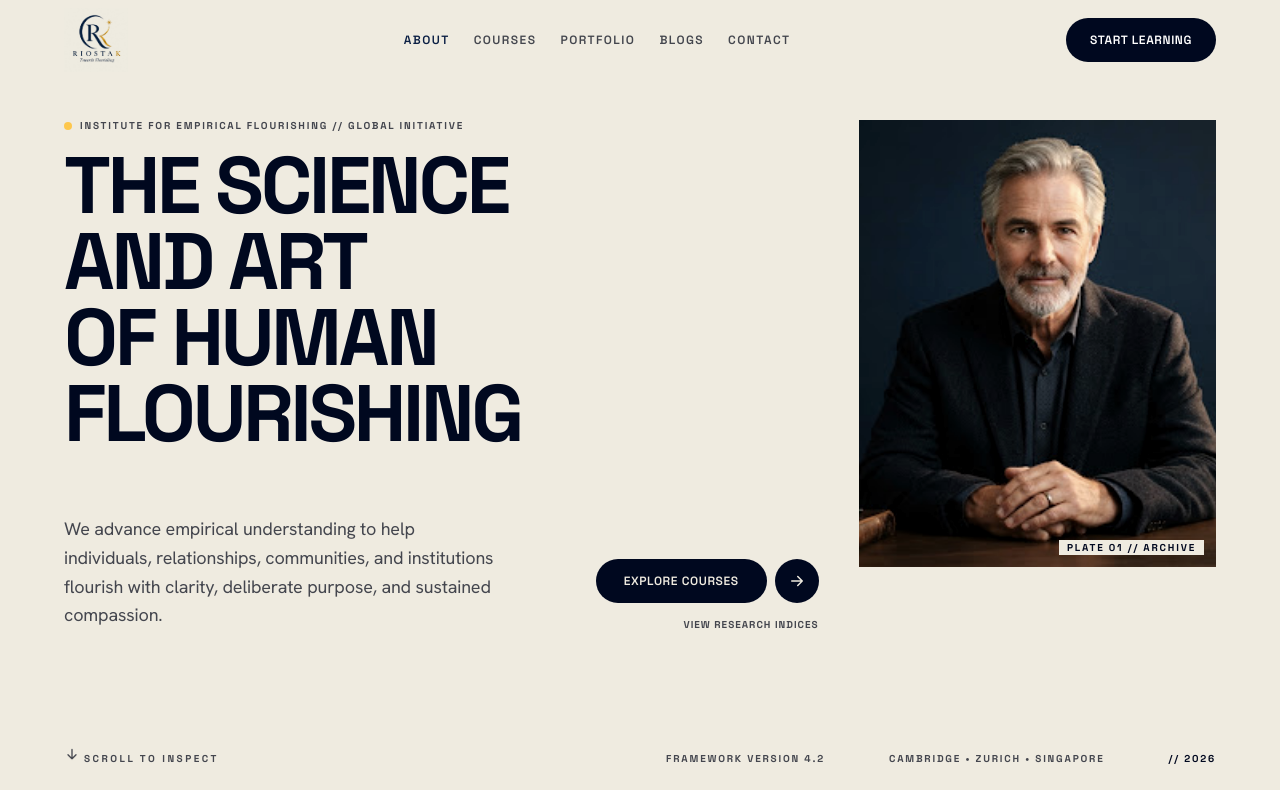
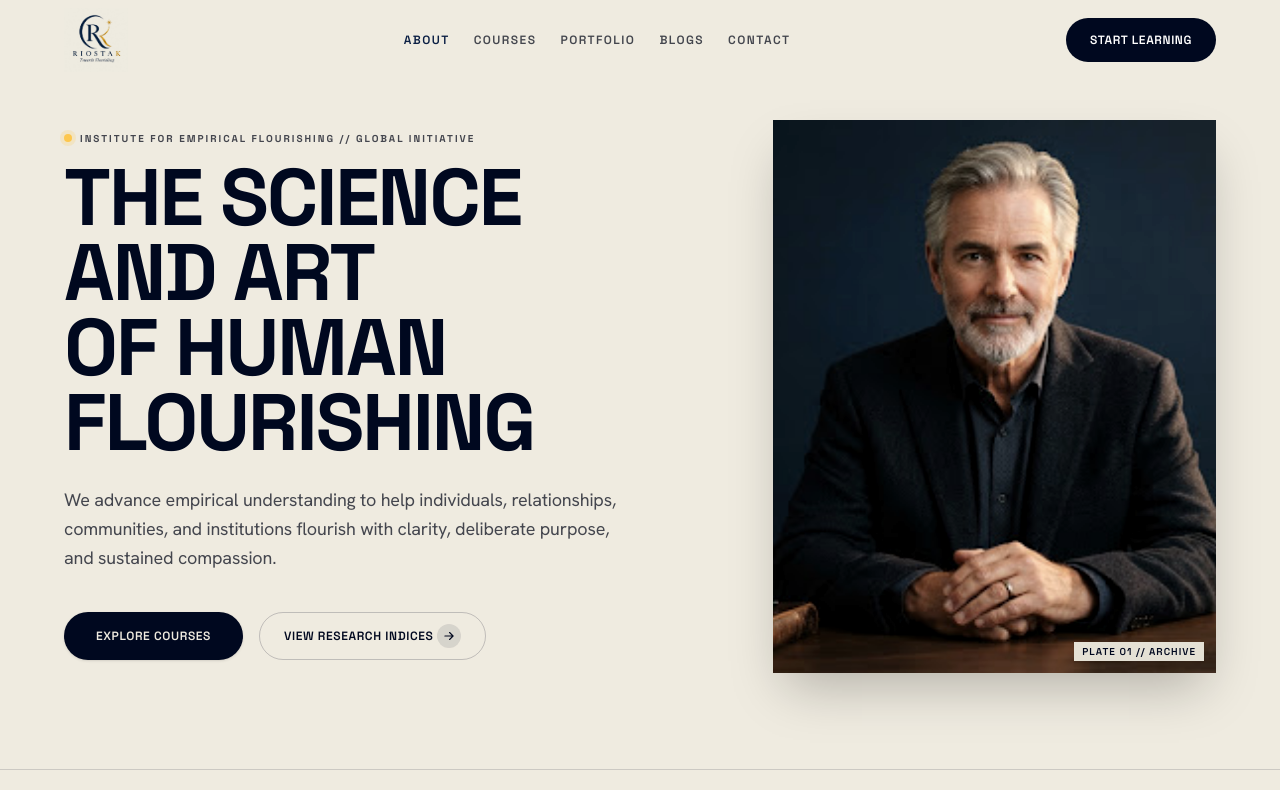
Before and after one commit to dariogeorge21/riostak, a Next.js app: page / in a window 1280 px wide. Shown: the top 790 px of the page. Built offline with nearby package versions, Linux system fonts and the light colour scheme.

Commit message:
feat: enhance Hero component layout with improved grid alignment and updated documentation

```diff
--- a/components/landingPage/Hero.tsx
+++ b/components/landingPage/Hero.tsx
@@ -2,20 +2,28 @@ import Image from "next/image";
 import Link from "next/link";
 import { ArrowDownwardIcon, ArrowForwardIcon } from "../Icons";
 
-/** Landing page hero: monumental headline, primary CTAs and portrait plate. */
+/** Landing page hero: monumental headline, primary CTAs, portrait plate, and full-width ticker. */
 export default function Hero() {
   return (
-    <section className="relative mx-auto w-full max-w-7xl overflow-hidden px-margin pb-space-3xl pt-space-xl lg:px-margin-desktop">
-      <div className="grid grid-cols-1 items-start gap-gutter-desktop lg:grid-cols-12">
-        <div className="z-10 flex flex-col justify-between lg:col-span-8">
+    <section className="relative w-full pt-space-xl">
+      {/* Hero Main Grid: Centered Wide Editorial Container */}
+      <div className="mx-auto w-full max-w-screen-2xl px-margin lg:px-margin-desktop">
+        <div className="grid grid-cols-1 items-center gap-gutter-desktop lg:grid-cols-12 xl:gap-16">
+          {/* Left Column: Eyebrow, Monumental Headline, Narrative & Actions */}
+          <div className="z-10 flex flex-col lg:col-span-7">
+            {/* Eyebrow badge */}
             <div className="mb-space-md flex items-center gap-space-sm">
-            <span aria-hidden="true" className="h-2 w-2 rounded-full bg-secondary-container" />
-            <p className="font-display text-label-xs uppercase text-on-surface-variant">
+              <span
+                aria-hidden="true"
+                className="h-2 w-2 rounded-full bg-secondary-container ring-4 ring-secondary-container/20"
+              />
+              <p className="font-display text-label-xs uppercase tracking-[0.2em] text-on-surface-variant">
                 Institute for Empirical Flourishing // Global Initiative
               </p>
             </div>
 
-          <h1 className="max-w-4xl font-display text-headline-xl-mobile uppercase text-primary md:text-headline-xl">
+            {/* Monumental Headline */}
+            <h1 className="font-display text-headline-xl-mobile uppercase leading-[0.94] tracking-tight text-primary sm:text-headline-lg lg:text-headline-xl">
               The Science
               <br />
               And Art
@@ -25,37 +33,38 @@ export default function Hero() {
               Flourishing
             </h1>
 
-          <div className="mt-space-2xl grid grid-cols-1 items-end gap-gutter md:grid-cols-12">
-            <p className="max-w-md text-body-lg text-on-surface-variant md:col-span-7">
+            {/* Body Narrative */}
+            <p className="mt-space-lg max-w-xl text-body-lg leading-relaxed text-on-surface-variant">
               We advance empirical understanding to help individuals, relationships, communities,
               and institutions flourish with clarity, deliberate purpose, and sustained compassion.
             </p>
 
-            <div className="flex flex-col items-start gap-space-md md:col-span-5 md:items-end">
-              <div className="flex items-center gap-space-sm">
+            {/* Primary & Secondary CTAs */}
+            <div className="mt-space-xl flex flex-wrap items-center gap-space-md">
               <Link
-                  className="inline-flex min-h-11 items-center justify-center rounded-full bg-primary px-7 font-display text-label-md uppercase tracking-wider text-cream transition-all duration-200 hover:bg-secondary hover:text-on-secondary active:bg-secondary"
+                className="inline-flex min-h-12 items-center justify-center rounded-full bg-primary px-8 font-display text-label-md font-semibold uppercase tracking-wider text-cream shadow-sm transition-all duration-200 hover:bg-secondary hover:text-on-secondary hover:shadow-md active:scale-[0.98]"
                 href="/#learn"
               >
                 Explore Courses
               </Link>
               <Link
-                  aria-label="Our Research"
-                  className="flex h-11 w-11 items-center justify-center rounded-full bg-primary text-cream transition-transform hover:scale-105 hover:bg-secondary hover:text-on-secondary active:scale-95"
+                className="group inline-flex min-h-12 items-center gap-space-xs rounded-full border border-primary/20 px-6 font-display text-label-md font-semibold uppercase tracking-wider text-primary transition-all duration-200 hover:border-primary hover:bg-primary/5 hover:text-primary active:scale-[0.98]"
                 href="/#research"
               >
-                  <ArrowForwardIcon className="h-[18px] w-[18px]" />
+                <span>View Research Indices</span>
+                <span
+                  aria-hidden="true"
+                  className="flex h-6 w-6 items-center justify-center rounded-full bg-primary/10 text-primary transition-all duration-200 group-hover:translate-x-1 group-hover:bg-primary group-hover:text-cream"
+                >
+                  <ArrowForwardIcon className="h-3.5 w-3.5" />
+                </span>
               </Link>
-              </div>
-              <p className="font-display text-label-xs uppercase tracking-widest text-on-surface-variant">
-                View Research Indices
-              </p>
-            </div>
             </div>
           </div>
 
-        <div className="relative mt-space-xl lg:col-span-4 lg:mt-0">
-          <div className="relative aspect-[4/5] w-full bg-primary-container">
+          {/* Right Column: Architectural Portrait Plate with Dummy Overlay */}
+          <div className="relative mt-space-xl flex justify-center lg:col-span-5 lg:mt-0 lg:justify-end">
+            <div className="relative aspect-[4/5] w-full max-w-sm overflow-hidden bg-primary-container shadow-2xl sm:max-w-md lg:max-w-none">
               <div
                 aria-hidden="true"
                 className="absolute -inset-2 -z-10 hidden translate-x-3 translate-y-3 bg-primary sm:block"
@@ -64,30 +73,40 @@ export default function Hero() {
                 alt="Portrait of a human flourishing research fellow"
                 className="object-cover object-center contrast-110 grayscale-[20%]"
                 fill
-              preload
-              sizes="(min-width: 1024px) 30vw, 100vw"
+                priority
+                sizes="(min-width: 1024px) 38vw, (min-width: 640px) 450px, 100vw"
                 src="/images/hero-portrait.jpg"
               />
-            <p className="absolute bottom-3 right-3 bg-cream px-space-sm py-0.5 font-display text-label-xs uppercase text-primary">
+              <p className="absolute bottom-3 right-3 z-30 bg-cream/95 px-space-sm py-1 font-display text-label-xs font-semibold uppercase tracking-widest text-primary shadow-xs backdrop-blur-xs">
                 Plate 01 // Archive
               </p>
             </div>
           </div>
         </div>
+      </div>
 
-      <div className="mt-space-3xl flex items-center justify-between pt-space-lg">
-        <p className="flex items-center gap-space-xs font-display text-label-xs uppercase tracking-[0.25em] text-on-surface-variant">
-          <ArrowDownwardIcon className="h-4 w-4 motion-safe:animate-bounce" />
-          Scroll to Inspect
+      {/* Bottom Ticker / Baseline Bar: Full-Width Edge-to-Edge Cover */}
+      <div className="mt-space-3xl w-full border-t border-primary/15">
+        <div className="w-full px-margin py-space-lg lg:px-margin-desktop">
+          <div className="flex items-center justify-between">
+            <p className="flex items-center gap-space-sm font-display text-label-xs uppercase tracking-[0.25em] text-on-surface-variant">
+              <ArrowDownwardIcon className="h-4 w-4 motion-safe:animate-bounce text-secondary" />
+              <span>Scroll to Inspect</span>
             </p>
-        <div className="hidden items-center gap-space-2xl text-on-surface-variant sm:flex">
-          <span className="font-display text-label-xs uppercase">Framework Version 4.2</span>
-          <span className="font-display text-label-xs uppercase">
+            <div className="hidden items-center gap-space-xl text-on-surface-variant md:flex lg:gap-space-2xl">
+              <span className="font-display text-label-xs uppercase tracking-wider">
+                Framework Version 4.2
+              </span>
+              <span aria-hidden="true" className="h-1 w-1 rounded-full bg-secondary" />
+              <span className="font-display text-label-xs uppercase tracking-wider">
                 Cambridge • Zurich • Singapore
               </span>
-          <span className="font-display text-label-xs font-bold uppercase text-primary">
+              <span aria-hidden="true" className="h-1 w-1 rounded-full bg-secondary" />
+              <span className="font-display text-label-xs font-bold uppercase tracking-wider text-primary">
                 {"// 2026"}
               </span>
+            </div>
+          </div>
         </div>
       </div>
     </section>
```
Also changed, not shown: 1 other file (tests, documents, lock files or other folders). Lines whose indentation alone changed are shown as unchanged.
